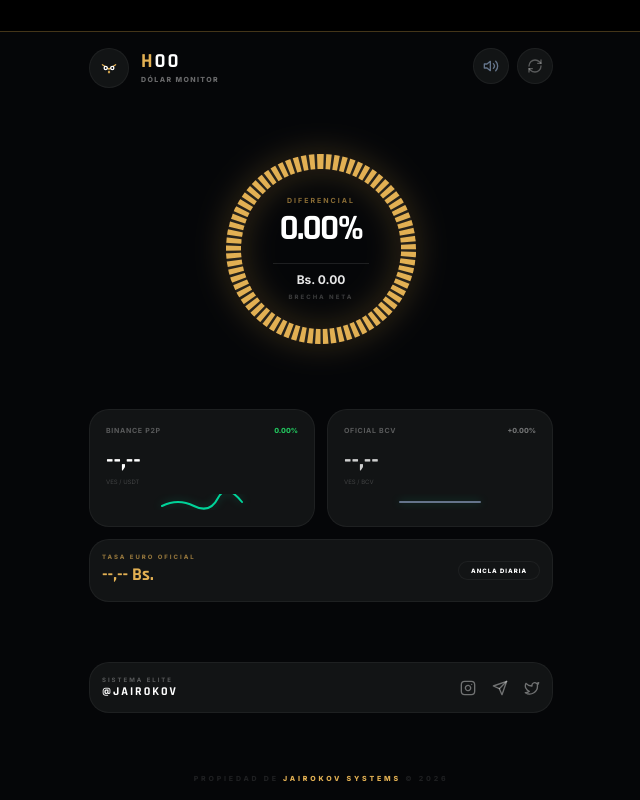
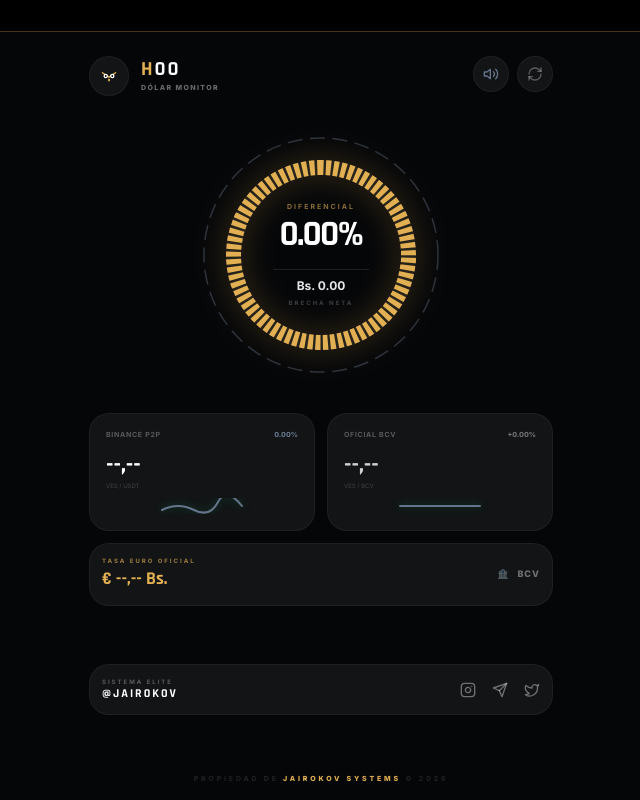
Before and after one commit to prietocoin/Motor-de-Hoole, a React (Vite) app: page / in a window 1280 px wide. Both pictures are taken after a click on the button "CONECTAR TERMINAL". Shown: the whole page, without its empty margins (319-959 px from the left). Built offline with nearby package versions, Linux system fonts and the light colour scheme; no server answers.

Commit message:
Add trend color and pulsing effect for dollar status
Added trend color state and pulsing effect for visual feedback based on dollar trend status. Updated UI elements for consistency and improved user experience.

```diff
--- a/src/App.tsx
+++ b/src/App.tsx
@@ -15,6 +15,8 @@ export default function App() {
   const [lastId, setLastId] = useState<string | null>(null);
   const [bannerVisible, setBannerVisible] = useState(false);
   const [isMuted, setIsMuted] = useState(false);
+  const [trendColor, setTrendColor] = useState('#64748b'); // Gris inicial
+  const [isPulsing, setIsPulsing] = useState(false);
   const audioRef = useRef<HTMLAudioElement | null>(null);
 
   const sync = useCallback(async () => {
@@ -25,6 +27,16 @@ export default function App() {
       if (!d || !d.id) return;
 
       if (d.id !== lastId) {
+        // Lógica de Color: Protagonista el Bolívar
+        // Si el dólar sube (o el estado no es bajando) -> Rojo (Devaluación)
+        // Si el dólar baja (estado bajando) -> Verde (Fortaleza del Bs)
+        const newColor = (d.status === 'bajando') ? '#00d49a' : '#ff4b4b';
+        setTrendColor(newColor);
+
+        // Activar parpadeo del anillo exterior
+        setIsPulsing(true);
+        setTimeout(() => setIsPulsing(false), 3000);
+
         if (d.alerta_audio && !isMuted && isUnlocked) {
           audioRef.current?.play().catch(() => {});
         }
@@ -61,15 +73,8 @@ export default function App() {
             <circle cx="65" cy="50" r="4.5" fill="#050608" />
             <polygon points="50,60 43,69 50,78 57,69" fill="#e2b053" />
         </svg>
-        <h1 className="mt-6 font-rajdhani text-3xl font-bold tracking-[0.4em] text-white">
-          <span className="text-[#e2b053]">H</span>OO
-        </h1>
-        <button
-          onClick={() => setIsUnlocked(true)}
-          className="mt-12 px-12 py-3 glass-card font-black text-[10px] text-[#e2b053] border border-[#e2b053]/20 uppercase tracking-[0.3em]"
-        >
-          Conectar Terminal
-        </button>
+        <h1 className="mt-6 font-rajdhani text-3xl font-bold tracking-[0.4em] text-white"><span className="text-[#e2b053]">H</span>OO</h1>
+        <button onClick={() => setIsUnlocked(true)} className="mt-12 px-12 py-3 glass-card font-black text-[10px] text-[#e2b053] border border-[#e2b053]/20 uppercase tracking-[0.3em]">Conectar Terminal</button>
       </div>
     );
   }
@@ -83,8 +88,7 @@ export default function App() {
     <div className="h-screen w-full flex flex-col bg-[#050608] text-white overflow-hidden relative">
       <audio ref={audioRef} src="https://assets.mixkit.co/active_storage/sfx/2869/2869-preview.mp3" preload="auto" />
 
-      {/* Marketing Banner Profesional */}
-      <div className="marketing-banner flex-shrink-0">
+      <div className="marketing-banner">
           <div className="marketing-content">
               /// JAIROKOV SYSTEMS: SOLUCIONES DE INTELIGENCIA ARTIFICIAL A MEDIDA /// AUTOMATIZACIÓN ESTRATÉGICA DE PROCESOS /// GESTIÓN AVANZADA DE BASES DE DATOS Y REGISTROS /// POTENCIANDO EL ÉXITO DE EMPRENDEDORES Y PYMES /// INNOVACIÓN TECNOLÓGICA DE ALTO NIVEL ///
           </div>
@@ -92,19 +96,14 @@ export default function App() {
 
       <AnimatePresence>
         {bannerVisible && (
-          <motion.div
-            initial={{ y: -100, x: '-50%' }}
-            animate={{ y: 0, x: '-50%' }}
-            exit={{ y: -100, x: '-50%' }}
-            className="fixed top-[35px] left-1/2 bg-red-600 px-4 py-1 rounded-b-lg text-[10px] font-bold z-50 uppercase tracking-widest"
-          >
-            ⚠️ ALERTA: TENDENCIA VOLÁTIL
+          <motion.div initial={{ y: -100, x: '-50%' }} animate={{ y: 0, x: '-50%' }} exit={{ y: -100, x: '-50%' }} className="fixed top-[32px] left-1/2 z-[200] bg-red-600 px-4 py-1 rounded-b-lg text-[9px] font-black uppercase tracking-widest shadow-lg">
+            ⚠️ ALERTA: TENDENCIA VOLÁTIL DETECTADA
           </motion.div>
         )}
       </AnimatePresence>
 
       <div className="flex-1 flex flex-col container mx-auto max-w-lg px-6 justify-between py-4 overflow-hidden">
-        <header className="flex justify-between items-start">
+        <header className="flex justify-between items-start pt-2">
             <div className="flex items-center gap-3">
                 <div className="w-10 h-10 glass-card flex items-center justify-center border-white/5">
                     <svg width="22" height="22" viewBox="0 0 100 100">
@@ -122,37 +121,36 @@ export default function App() {
                 </div>
             </div>
             <div className="flex gap-2">
-                <button
-                  onClick={() => setIsMuted(!isMuted)}
-                  className="w-9 h-9 glass-card flex items-center justify-center"
-                  style={{ color: isMuted ? '#ff4b4b' : '#64748b' }}
-                >
-                  <Volume2 className="w-4 h-4" />
-                </button>
-                <button onClick={sync} className={`w-9 h-9 glass-card flex items-center justify-center text-white/30 ${loading ? 'animate-spin' : ''}`}>
-                  <RefreshCw className="w-4 h-4" />
-                </button>
+                <button onClick={() => setIsMuted(!isMuted)} className="w-9 h-9 glass-card flex items-center justify-center" style={{ color: isMuted ? '#ff4b4b' : '#64748b' }}><Volume2 className="w-4 h-4" /></button>
+                <button onClick={sync} className={`w-9 h-9 glass-card flex items-center justify-center text-white/30 ${loading ? 'animate-spin' : ''}`}><RefreshCw className="w-4 h-4" /></button>
             </div>
         </header>
 
-        <div className="gauge-container scale-90 sm:scale-100">
+        <div className="gauge-container relative flex items-center justify-center">
+            {/* Anillo Tecnológico Exterior Dinámico */}
+            <svg width="240" height="240" viewBox="0 0 160 160" className="absolute">
+              <circle
+                cx="80" cy="80" r="78"
+                fill="none"
+                stroke={trendColor}
+                strokeWidth="1"
+                strokeDasharray="10 5"
+                className={`opacity-40 ${isPulsing ? 'animate-pulse-fast' : 'animate-slow-spin'}`}
+              />
+            </svg>
+
             <svg width="200" height="200" viewBox="0 0 160 160" className="gauge-svg">
                 <circle className="gauge-segment-bg" cx="80" cy="80" r="70" />
-                <motion.circle
-                  initial={{ strokeDashoffset: 440 }}
-                  animate={{ strokeDashoffset: dashOffset }}
-                  className="gauge-segment-progress"
-                  cx="80" cy="80" r="70"
-                />
+                <motion.circle initial={{ strokeDashoffset: 440 }} animate={{ strokeDashoffset: dashOffset }} className="gauge-segment-progress" cx="80" cy="80" r="70" />
             </svg>
             <div className="absolute inset-0 flex flex-col items-center justify-center text-center">
-                <span className="text-[7px] text-[#e2b053] font-bold tracking-[2px] mb-1 opacity-60">DIFERENCIAL</span>
+                <span className="text-[7px] text-[#e2b053] font-bold tracking-[2px] mb-1 opacity-60 uppercase">Diferencial</span>
                 <span className="font-rajdhani text-4xl font-extrabold tracking-tighter leading-none">
                   {data?.brecha_porcentaje || (currentGap.toFixed(2) + '%')}
                 </span>
                 <div className="mt-4 flex flex-col items-center pt-2 border-t border-white/10 w-24">
                     <span className="text-xs font-bold text-white/90">Bs. {(usdtNum - bcvNum).toFixed(2)}</span>
-                    <span className="text-[6px] text-white/20 font-black tracking-[2px] mt-1">BRECHA NETA</span>
+                    <span className="text-[6px] text-white/20 font-black tracking-[2px] mt-1 uppercase">Brecha Neta</span>
                 </div>
             </div>
         </div>
@@ -160,44 +158,40 @@ export default function App() {
         <div className="grid grid-cols-2 gap-3">
             <div className="glass-card p-4">
                 <div className="flex justify-between items-center mb-2">
-                    <span className="text-[7px] font-bold text-white/30 tracking-widest uppercase">BINANCE P2P</span>
-                    <span className={`text-[7px] font-black ${data?.status === 'bajando' ? 'text-red-500' : 'text-green-500'}`}>
+                    <span className="text-[7px] font-bold text-white/30 tracking-widest uppercase">Binance P2P</span>
+                    <span className="text-[7px] font-black" style={{ color: trendColor }}>
                       {data?.variacion_mercado || '0.00%'}
                     </span>
                 </div>
                 <h3 className="font-rajdhani text-2xl font-bold">{data?.precio_usdt || '--,--'}</h3>
                 <p className="text-[6px] text-white/20">VES / USDT</p>
-                <div className="h-4 mt-2">
-                  <svg viewBox="0 0 100 20" className="w-full h-full">
-                    <path className="sparkline" d="M0,15 Q20,5 40,15 T70,5 T100,10" />
-                  </svg>
-                </div>
+                <div className="h-4 mt-2"><svg viewBox="0 0 100 20" className="w-full h-full"><path className="sparkline" style={{ stroke: trendColor }} d="M0,15 Q20,5 40,15 T70,5 T100,10" /></svg></div>
             </div>
             <div className="glass-card p-4">
                 <div className="flex justify-between items-center mb-2">
-                    <span className="text-[7px] font-bold text-white/30 tracking-widest uppercase">OFICIAL BCV</span>
+                    <span className="text-[7px] font-bold text-white/30 tracking-widest uppercase">Oficial BCV</span>
                     <span className="text-[7px] font-black text-white/40">+0.00%</span>
                 </div>
                 <h3 className="font-rajdhani text-2xl font-bold text-white/80">{data?.precio_bcv || '--,--'}</h3>
                 <p className="text-[6px] text-white/20">VES / BCV</p>
-                <div className="h-4 mt-2">
-                  <svg viewBox="0 0 100 20" className="w-full h-full">
-                    <path className="sparkline" style={{ stroke: '#64748b' }} d="M0,10 Q50,10 100,10" />
-                  </svg>
-                </div>
+                <div className="h-4 mt-2"><svg viewBox="0 0 100 20" className="w-full h-full"><path className="sparkline" style={{ stroke: '#64748b' }} d="M0,10 Q50,10 100,10" /></svg></div>
             </div>
+
+            {/* Card Euro Actualizada con 🏦 BCV */}
             <div className="glass-card p-3 col-span-2 flex justify-between items-center bg-[#181a1b]">
                 <div className="flex flex-col">
                     <span className="text-[6px] font-black text-[#e2b053]/60 uppercase tracking-[2px]">Tasa Euro Oficial</span>
-                    <span className="font-rajdhani text-lg font-bold text-[#e2b053]">{data?.precio_eur || '--,--'} Bs.</span>
+                    <span className="font-rajdhani text-lg font-bold text-[#e2b053]">€ {data?.precio_eur || '--,--'} Bs.</span>
                 </div>
-                <div className="py-1 px-3 glass-card text-[6px] font-black tracking-[1px] border-[#e2b053]/20 uppercase">Ancla Diaria</div>
+                <div className="text-[9px] font-black tracking-[1px] text-white/40 flex items-center gap-2">
+                  <span>🏦</span> BCV
+                </div>
             </div>
         </div>
 
-        <div className="glass-card p-3 flex items-center justify-between border-white/5">
+        <footer className="glass-card p-3 flex items-center justify-between border-white/5">
             <div className="flex flex-col">
-                <span className="text-[6px] text-white/30 font-bold tracking-[2px] uppercase">SISTEMA ELITE</span>
+                <span className="text-[6px] text-white/30 font-bold tracking-[2px] uppercase">Sistema Elite</span>
                 <span className="font-rajdhani text-xs font-bold tracking-[2px]">@JAIROKOV</span>
             </div>
             <div className="flex gap-4">
@@ -205,10 +199,10 @@ export default function App() {
                 <a href="https://t.me/jairokov" target="_blank" className="text-white/40 hover:text-white"><Send className="w-4 h-4" /></a>
                 <a href="https://x.com/jairokov" target="_blank" className="text-white/40 hover:text-white"><Twitter className="w-4 h-4" /></a>
             </div>
-        </div>
+        </footer>
 
         <div className="text-center">
-            <p className="text-[7px] text-white/10 font-black uppercase tracking-[0.4em]">PROPIEDAD DE <span className="text-[#e2b053]">JAIROKOV SYSTEMS</span> © 2026</p>
+            <p className="text-[7px] text-white/10 font-black uppercase tracking-[0.4em]">Propiedad de <span className="text-[#e2b053]">Jairokov Systems</span> © 2026</p>
         </div>
       </div>
     </div>
```
